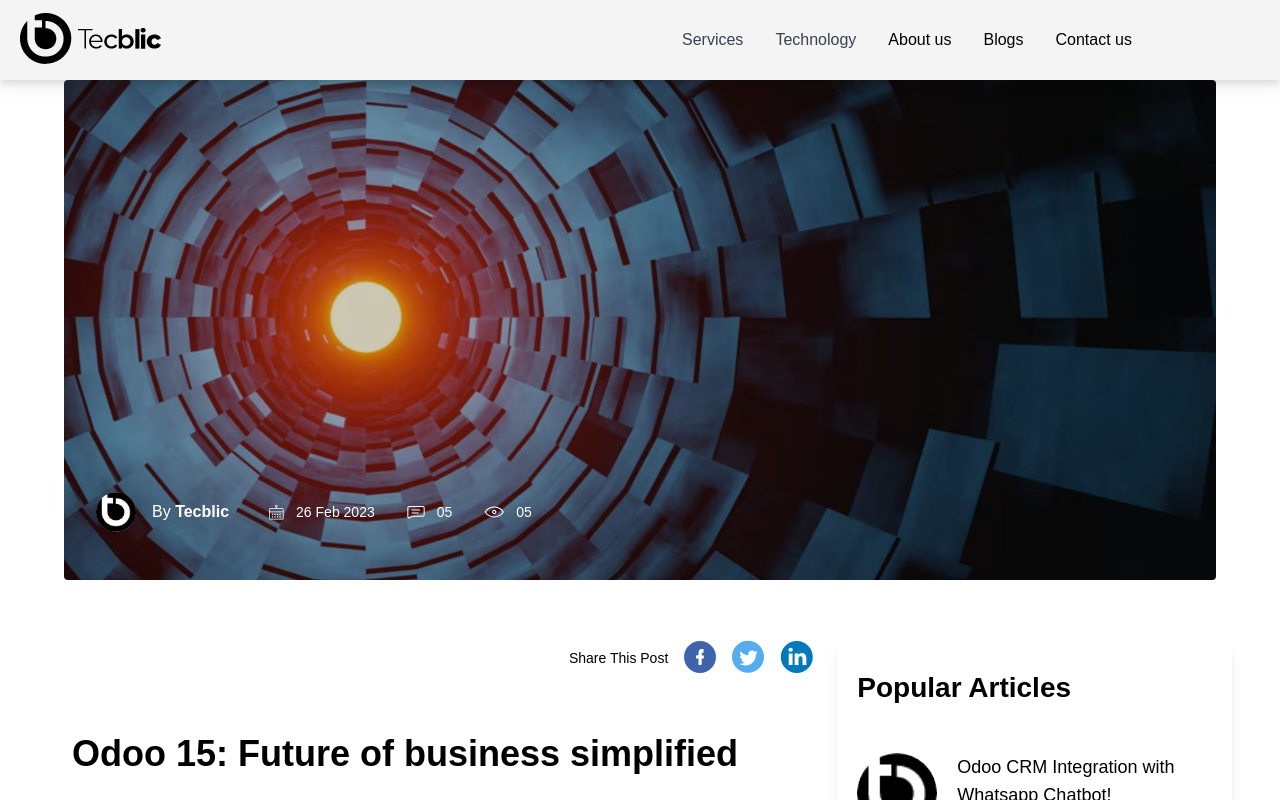
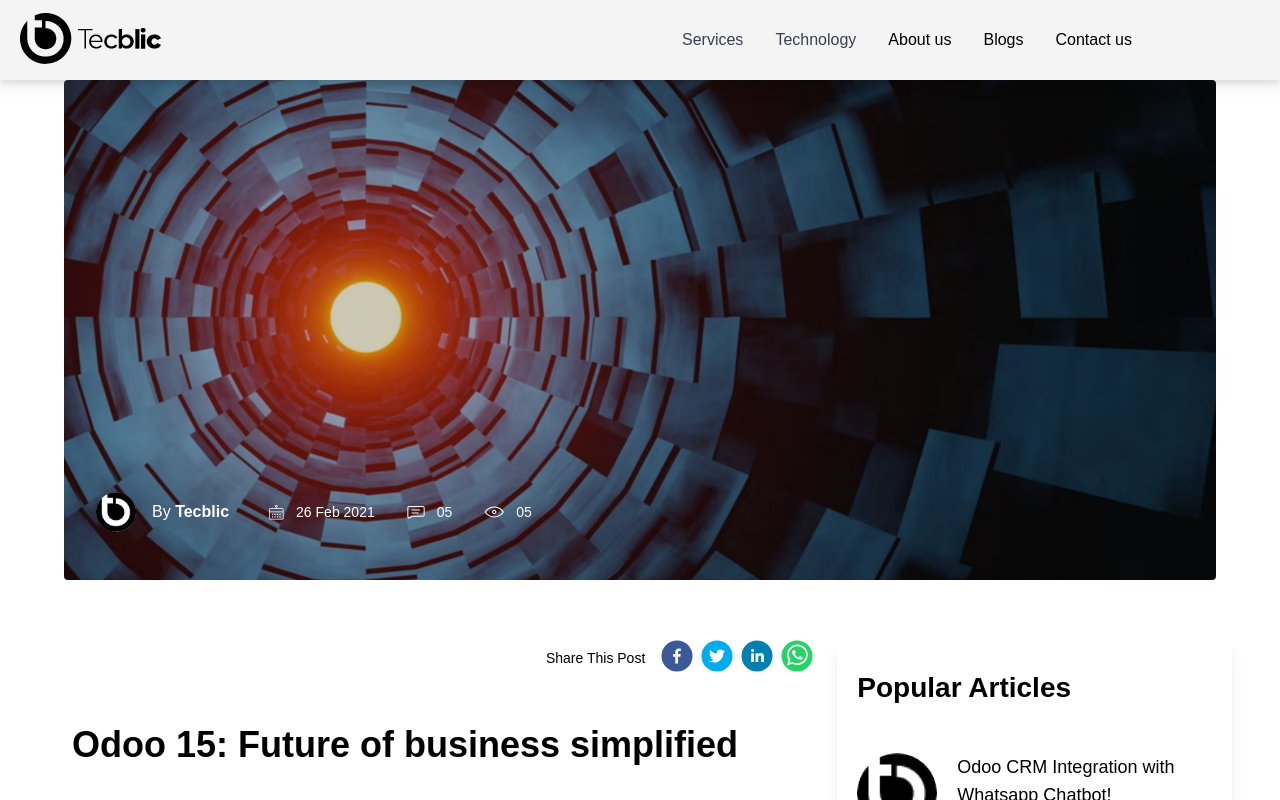
Before and after one commit to TheManishShaw/Teblic-website, a Next.js app: page /blogs/Blog-2 in a window 1280 px wide. Shown: the top 800 px of the page. Built offline with nearby package versions, Linux system fonts and the light colour scheme.

Commit message:
new changes in the flutter page

```diff
--- a/package.json
+++ b/package.json
@@ -21,6 +21,7 @@
     "react-firebase-hooks": "^5.0.3",
     "react-hook-form": "^7.31.3",
     "react-scroll": "^1.8.7",
+    "react-share": "^4.4.0",
     "sweetalert": "^2.1.2",
     "transition": "^0.1.1"
   },
--- a/pages/blogs/SingleBlog.jsx
+++ b/pages/blogs/SingleBlog.jsx
@@ -10,24 +10,24 @@ const SingleBlog = (props) => {
           alt="Blog Images"
           width={1000}
           height={400}
-          className="rounded-t-lg h-60 w-full object-cover"
+          className="rounded-t-lg h-60 w-full object-cover cursor-pointer"
         />
       </Link>
       <p className="mt-3 px-9 text-xs font-semibold tracking-wide uppercase">
         <a
-          className="transition-colors duration-200 text-deep-purple-accent-400 hover:text-deep-purple-800"
+          className="transition-colors duration-200 text-deep-purple-accent-400 hover:text-deep-purple-800 cursor-pointer"
           aria-label="Category"
         >
           {props.category}
         </a>{" "}
         <span className="text-gray-600">— {props.date}</span>
       </p>
-
-      <header className=" text-xl font-bold p-3 px-9">{props.title}</header>
-      <div className="px-5">
-        <p className=" px-4 text-zinc-500">{props.desc}</p>
-      </div>
-
+      <a href="/blogs/Blog-2">
+        <header className=" text-xl font-bold p-3 px-9">{props.title}</header>
+        <div className="px-5">
+          <p className=" px-4 text-zinc-500">{props.desc}</p>
+        </div>
+      </a>
       <footer className="text-left  py-2 px-5 text-gray-500 mb-2">
         <div className="flex items-center  inset-x-0 bottom-0 flex-wrap mt-2">
           <a aria-label="Author" title="Author" className="mr-3">
--- a/pages/blogs/elements/BlogBanner.jsx
+++ b/pages/blogs/elements/BlogBanner.jsx
@@ -65,7 +65,7 @@ const BlogBanner = () => {
                     <path d="M13.2637 3.3697H7.64754V2.58105C8.19721 2.43765 8.62738 1.91189 8.62738 1.31442C8.62738 0.597464 8.02992 0 7.28906 0C6.54821 0 5.95074 0.597464 5.95074 1.31442C5.95074 1.91189 6.35702 2.41376 6.93058 2.58105V3.3697H1.31442C0.597464 3.3697 0 3.96716 0 4.68412V13.2637C0 13.9807 0.597464 14.5781 1.31442 14.5781H13.2637C13.9807 14.5781 14.5781 13.9807 14.5781 13.2637V4.68412C14.5781 3.96716 13.9807 3.3697 13.2637 3.3697ZM6.6677 1.31442C6.6677 0.979841 6.93058 0.716957 7.28906 0.716957C7.62364 0.716957 7.91042 0.979841 7.91042 1.31442C7.91042 1.649 7.64754 1.91189 7.28906 1.91189C6.95448 1.91189 6.6677 1.6251 6.6677 1.31442ZM1.31442 4.08665H13.2637C13.5983 4.08665 13.8612 4.34954 13.8612 4.68412V6.45261H0.716957V4.68412C0.716957 4.34954 0.979841 4.08665 1.31442 4.08665ZM13.2637 13.8612H1.31442C0.979841 13.8612 0.716957 13.5983 0.716957 13.2637V7.16957H13.8612V13.2637C13.8612 13.5983 13.5983 13.8612 13.2637 13.8612Z" />
                   </svg>
                 </span>
-                26 Feb 2023
+                26 Feb 2021
               </p>
 
               <p
--- a/pages/blogs/elements/BlogShare.jsx
+++ b/pages/blogs/elements/BlogShare.jsx
@@ -1,5 +1,6 @@
 import React from 'react'
-
+import Router from 'next/router';
+import { TwitterIcon, TwitterShareButton, FacebookShareButton,LinkedinShareButton, WhatsappShareButton, FacebookIcon, LinkedinIcon, WhatsappIcon, } from "react-share";
 const BlogShare = () => {
   return (
     <>
@@ -8,64 +9,40 @@ const BlogShare = () => {
           <div className="flex items-center flex-wrap "></div>
         </div>
         <div className="w-full md:w-2/4 px-4">
-          <div
-            className="flex justify-end wow fadeInUp"
-            data-wow-delay=".1s"
-          >
+          <div className="flex justify-end wow fadeInUp" data-wow-delay=".1s">
             <span className="text-sm mt-2   text-body-color font-medium mr-4">
               Share This Post
             </span>
-            <div className="flex items-center">
-              <a href="#" className="mr-4 mb-2">
-                <svg
-                  width="32"
-                  height="32"
-                  viewBox="0 0 32 32"
-                  fill="none"
-                  xmlns="http://www.w3.org/2000/svg"
-                >
-                  <path
-                    d="M0 16C0 7.16344 7.16344 0 16 0C24.8366 0 32 7.16344 32 16C32 24.8366 24.8366 32 16 32C7.16344 32 0 24.8366 0 16Z"
-                    fill="#4064AC"
-                  />
-                  <path
-                    d="M19.439 14.4H18.1992H17.7564V13.8839V12.2839V11.7677H18.1992H19.1291C19.3726 11.7677 19.5719 11.5613 19.5719 11.2516V8.51613C19.5719 8.23226 19.3947 8 19.1291 8H17.5128C15.7638 8 14.5461 9.44516 14.5461 11.5871V13.8323V14.3484H14.1033H12.5978C12.2878 14.3484 12 14.6323 12 15.0452V16.9032C12 17.2645 12.2435 17.6 12.5978 17.6H14.059H14.5018V18.1161V23.3032C14.5018 23.6645 14.7454 24 15.0996 24H17.1807C17.3136 24 17.4243 23.9226 17.5128 23.8194C17.6014 23.7161 17.6678 23.5355 17.6678 23.3806V18.1419V17.6258H18.1328H19.1291C19.4169 17.6258 19.6383 17.4194 19.6826 17.1097V17.0839V17.0581L19.9925 15.2774C20.0147 15.0968 19.9925 14.8903 19.8597 14.6839C19.8154 14.5548 19.6161 14.4258 19.439 14.4Z"
-                    fill="white"
-                  />
-                </svg>
-              </a>
-              <a href="#" className="mr-4 mb-2">
-                <svg
-                  width="32"
-                  height="33"
-                  viewBox="0 0 32 33"
-                  fill="none"
-                  xmlns="http://www.w3.org/2000/svg"
-                >
-                  <path
-                    fillRule="evenodd"
-                    clipRule="evenodd"
-                    d="M32 16.7347C32 25.5713 24.8366 32.7347 16 32.7347C7.16344 32.7347 0 25.5713 0 16.7347C0 7.89818 7.16344 0.734741 16 0.734741C24.8366 0.734741 32 7.89818 32 16.7347ZM23.6036 12.8349C24.3771 12.7431 25.1147 12.5375 25.8004 12.2334C25.2878 13.0004 24.6395 13.6738 23.8917 14.2128C23.8991 14.3765 23.9028 14.5417 23.9028 14.7074C23.9028 19.7617 20.0558 25.5892 13.0213 25.5892C10.8616 25.5892 8.85088 24.9563 7.15927 23.8708C7.45789 23.9064 7.76307 23.9244 8.07111 23.9244C9.8634 23.9244 11.5122 23.3132 12.8214 22.2873C11.1474 22.2562 9.73534 21.1504 9.24876 19.6313C9.48206 19.6758 9.72136 19.6995 9.96836 19.6995C10.3166 19.6995 10.6552 19.653 10.9757 19.5652C9.22651 19.2141 7.90768 17.6685 7.90768 15.8154C7.90768 15.7995 7.90768 15.7832 7.90796 15.767C8.42335 16.0542 9.01346 16.2262 9.64007 16.2458C8.61444 15.5602 7.93876 14.3891 7.93876 13.0625C7.93876 12.3618 8.12758 11.7044 8.45672 11.1396C10.3431 13.4541 13.1613 14.9766 16.3398 15.1361C16.2742 14.856 16.2402 14.5642 16.2402 14.2644C16.2402 12.1527 17.953 10.44 20.0647 10.44C21.1653 10.44 22.1593 10.9043 22.8569 11.6473C23.7277 11.4759 24.5466 11.1579 25.2856 10.7195C24.9995 11.6131 24.3934 12.3618 23.6036 12.8349Z"
-                    fill="#55ACEE"
-                  />
-                </svg>
-              </a>
-              <a href="#" className="mb-2">
-                <svg
-                  width="33"
-                  height="32"
-                  viewBox="0 0 33 32"
-                  fill="none"
-                  xmlns="http://www.w3.org/2000/svg"
-                >
-                  <path
-                    fillRule="evenodd"
-                    clipRule="evenodd"
-                    d="M32.7861 16C32.7861 24.8366 25.6227 32 16.7861 32C7.94958 32 0.786133 24.8366 0.786133 16C0.786133 7.16344 7.94958 0 16.7861 0C25.6227 0 32.7861 7.16344 32.7861 16ZM8.50669 8.82376C8.50669 7.69545 9.36262 6.83666 10.6709 6.83666C11.9795 6.83666 12.7835 7.69545 12.8089 8.82376C12.8089 9.92811 11.9795 10.8117 10.6455 10.8117H10.6207C9.33781 10.8117 8.50669 9.92811 8.50669 8.82376ZM26.3457 23.884V17.2875C26.3457 13.7551 24.4593 12.1112 21.9431 12.1112C19.9109 12.1112 19.0045 13.2292 18.4963 14.0113V12.3813H14.6712C14.7226 13.4602 14.6712 23.8837 14.6712 23.8837H18.496V17.4595C18.496 17.1147 18.5219 16.7733 18.6226 16.5274C18.8998 15.8395 19.5276 15.129 20.5843 15.129C21.969 15.129 22.5212 16.1843 22.5212 17.7296V23.884H26.3457ZM18.4963 14.0113V14.0489H18.4709C18.4745 14.0424 18.4793 14.0358 18.4841 14.0292L18.4841 14.0291C18.4883 14.0232 18.4926 14.0173 18.4963 14.0113ZM8.73421 23.8839H12.5575V12.3812H8.73421V23.8839Z"
-                    fill="#007AB9"
-                  />
-                </svg>
-              </a>
+            <div className="flex gap-2 items-center">
+              <FacebookShareButton url="https://tecblic.vercel.app/blogs/Blog-2">
+                <FacebookIcon
+                  size={32}
+                  round={true}
+                  url={"/"}
+                  className="cursor-pointer"
+                />
+              </FacebookShareButton>
+              <TwitterShareButton url={Router.pathname}>
+                <TwitterIcon
+                  size={32}
+                  round={true}
+                  className="cursor-pointer"
+                />
+              </TwitterShareButton>
+              <LinkedinShareButton url={Router.pathname}>
+                <LinkedinIcon
+                  size={32}
+                  round={true}
+                  className="cursor-pointer"
+                />
+              </LinkedinShareButton>
+              <WhatsappShareButton url={Router.pathname}>
+                <WhatsappIcon
+                  size={32}
+                  round={true}
+                  className="cursor-pointer"
+                />
+              </WhatsappShareButton>
             </div>
           </div>
         </div>
--- a/pages/technology/subpages/FlutterContent.jsx
+++ b/pages/technology/subpages/FlutterContent.jsx
@@ -1,5 +1,6 @@
 import React from 'react';
 import Desc from '../../services/elements/Desc';
+import Image from 'next/image';
 const fluttercontent = [
   {
     id: 1,
@@ -64,9 +65,11 @@ const FlutterContent = () => {
           />
         </div>
         <div className="lg:max-w-lg lg:w-full md:w-full">
-          <img
+          <Image
             className="object-cover object-center rounded"
             alt="Flutter"
+            width={800}
+            height={500}
             src="/assets/img/flutter/flutter.png"
           />
         </div>
--- a/pages/technology/subpages/ReactContent.jsx
+++ b/pages/technology/subpages/ReactContent.jsx
@@ -1,4 +1,4 @@
-import React from "react";
+import React from "React";
 import Desc from "../../services/elements/Desc";
 const golangcontent = [
   {
@@ -7,7 +7,7 @@ const golangcontent = [
   },
   {
     id: 2,
-    desc: "Debuted in the market in may 2013, react enjoys a loyal and growing community of developers that adds to its popularity with each passing day. Below are some the amazing features of React.",
+    desc: "Debuted in the market in may 2013, React enjoys a loyal and growing community of developers that adds to its popularity with each passing day. Below are some the amazing features of React.",
   },
   {
     id: 3,
@@ -17,7 +17,7 @@ const golangcontent = [
   {
     id: 4,
     heading: "Power-packed performance",
-    desc: "Leaning on virtual dom, react assists in faster creation of web applications. In contrast to other apps, react only updates the items that were changed after comparing it from previous state.",
+    desc: "Leaning on virtual dom, React assists in faster creation of web applications. In contrast to other apps, React only updates the items that were changed after comparing it from previous state.",
   },
 
 ];
@@ -36,7 +36,7 @@ const outercontent = [
   {
     id: 3,
     heading:
-      "Leaning on the efficiency of powerful react and our technical experts, tecblic crafts flawless web applications that gels with our client’s business requirements aiding in scoring business goals.",
+      "Leaning on the efficiency of powerful React and our technical experts, tecblic crafts flawless web applications that gels with our client’s business requirements aiding in scoring business goals.",
   },
 ];
 const ReactContent = () => {
@@ -63,7 +63,7 @@ const ReactContent = () => {
           <img
             className="object-cover object-center rounded"
             alt="React"
-            src="/assets/img/react/React.png"
+            src="/assets/img/React/React.png"
           />
         </div>
       </div>
```
Also changed, not shown: 1 other file (tests, documents, lock files or other folders).
